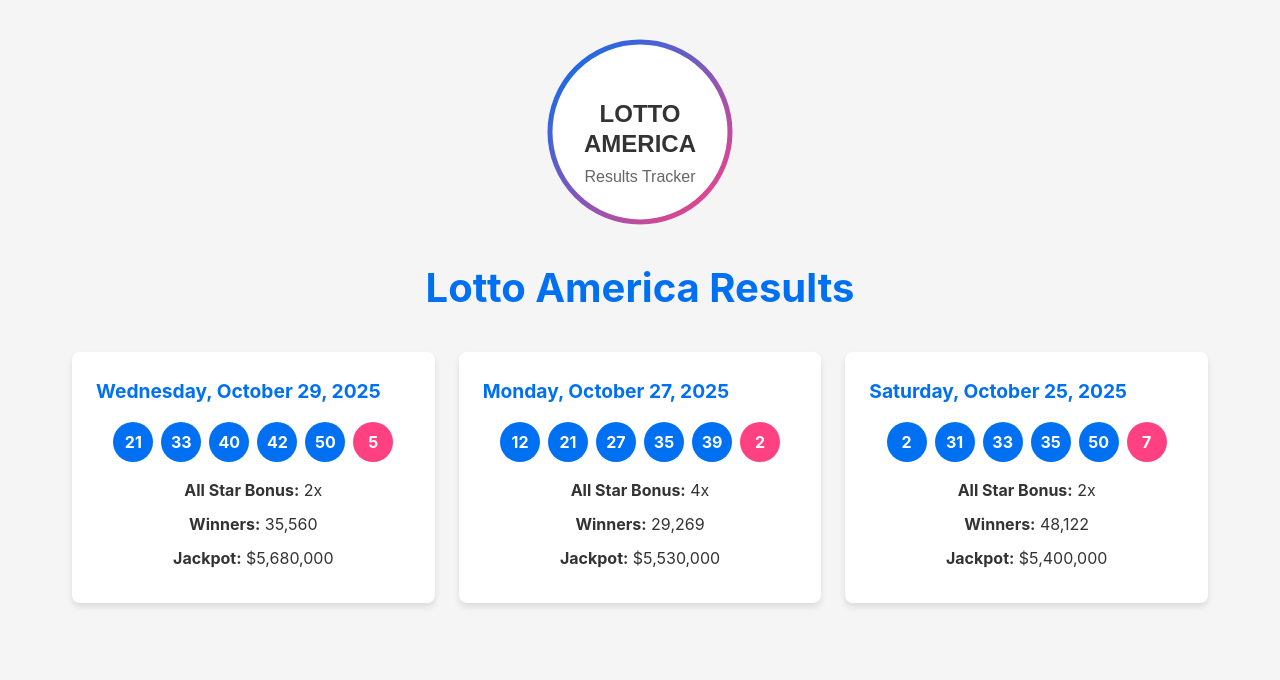
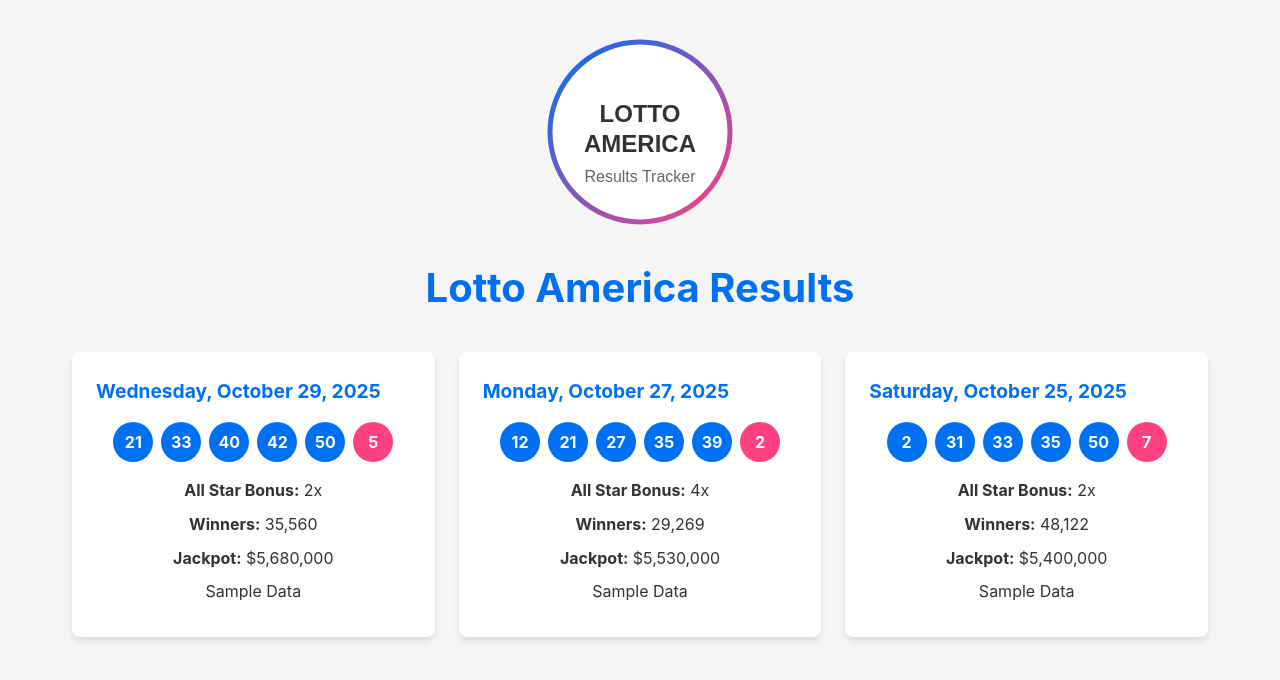
Before and after one commit to lefteriseleftherioule-stack/lotto-america-trae, a Next.js app: page / in a window 1280 px wide. Shown: the top 680 px of the page. Built offline with nearby package versions, Linux system fonts and the light colour scheme; no server answers.

Commit message:
Update index.tsx

```diff
--- a/pages/index.tsx
+++ b/pages/index.tsx
@@ -8,6 +8,7 @@
   allStarBonus: number;
   winners: number;
   jackpot: string;
+  isLive?: boolean;
 }
 
 export default function Home() {
@@ -68,6 +69,9 @@
                 <p><strong>All Star Bonus:</strong> {result.allStarBonus}x</p>
                 <p><strong>Winners:</strong> {result.winners.toLocaleString()}</p>
                 <p><strong>Jackpot:</strong> {result.jackpot}</p>
+                <p className={result.isLive ? "data-source live" : "data-source fallback"}>
+                  {result.isLive ? "Live Data" : "Sample Data"}
+                </p>
               </div>
             </div>
           ))}
```
